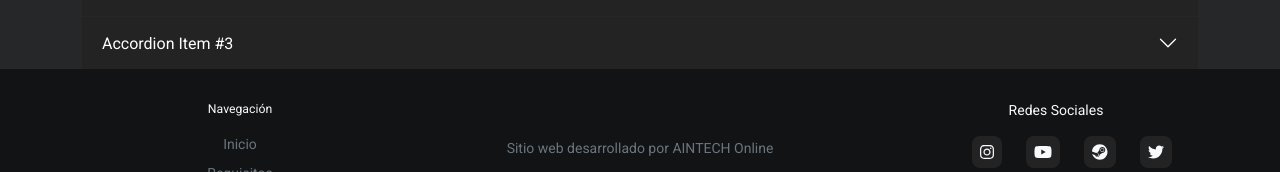
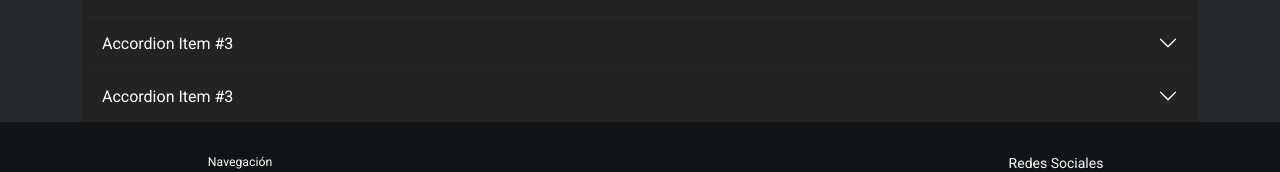
Before and after one commit to silvercrow26/aintech-games-frontend, a React (Vite) app: page /ayuda in a window 1280 px wide. Shown: the part 390-562 px from the top of the page. Built offline with nearby package versions, Linux system fonts and the light colour scheme; no server answers.

Commit message:
FAQ updated

```diff
--- a/src/games/pages/FAQPage.jsx
+++ b/src/games/pages/FAQPage.jsx
@@ -45,11 +45,21 @@ export const FAQPage = () => {
                     </div>
                     <div className="accordion-item">
                         <h2 className="accordion-header" id="flush-headingFour">
-                            <button className="accordion-button collapsed" type="button" data-bs-toggle="collapse" data-bs-target="#flush-collapseFour" aria-expanded="false" aria-controls="flush-collapseThree">
+                            <button className="accordion-button collapsed" type="button" data-bs-toggle="collapse" data-bs-target="#flush-collapseFour" aria-expanded="false" aria-controls="flush-collapseFour">
                                 Accordion Item #3
                             </button>
                         </h2>
                         <div id="flush-collapseFour" className="accordion-collapse collapse " aria-labelledby="flush-headingFour" data-bs-parent="#accordionFlushExample">
+                            <div className="accordion-body ">Placeholder content for this accordion, which is intended to demonstrate the <code>.accordion-flush</code> class. This is the third item's accordion body. Nothing more exciting happening here in terms of content, but just filling up the space to make it look, at least at first glance, a bit more representative of how this would look in a real-world application.</div>
+                        </div>
+                    </div>
+                    <div className="accordion-item">
+                        <h2 className="accordion-header" id="flush-headingFive">
+                            <button className="accordion-button collapsed" type="button" data-bs-toggle="collapse" data-bs-target="#flush-collapseFive" aria-expanded="false" aria-controls="flush-collapseFive">
+                                Accordion Item #3
+                            </button>
+                        </h2>
+                        <div id="flush-collapseFive" className="accordion-collapse collapse " aria-labelledby="flush-headingFive" data-bs-parent="#accordionFlushExample">
                             <div className="accordion-body ">Placeholder content for this accordion, which is intended to demonstrate the <code>.accordion-flush</code> class. This is the third item's accordion body. Nothing more exciting happening here in terms of content, but just filling up the space to make it look, at least at first glance, a bit more representative of how this would look in a real-world application.</div>
                         </div>
                     </div>
```
